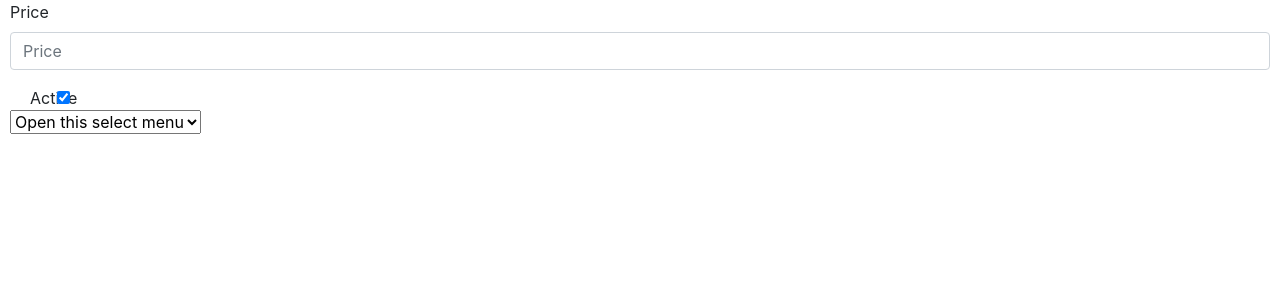
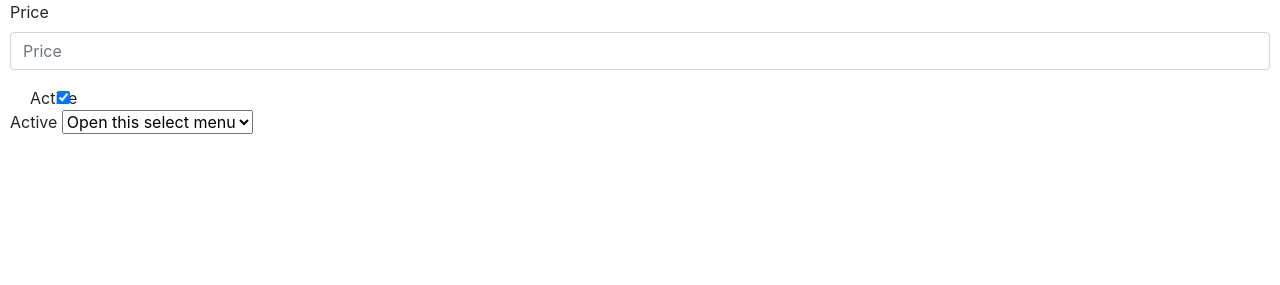
Before and after one commit to kylekce/CS50w, a Django app: template Project 2/commerce/auctions/templates/auctions/create_listing.html in a window 1280 px wide. Shown: the part 515-800 px from the top of the page. Run offline with Django 3.2, Linux system fonts and the light colour scheme; the template is opened without the code that fills it, so the values that code supplies are empty; parts of the project's set-up code (start-up, migrations or seed data) failed here and were passed over; some libraries are stand-ins or nearby versions.

Commit message:
Jul 21, 2023, 7:04 AM

```diff
--- a/Project 2/commerce/auctions/templates/auctions/create_listing.html
+++ b/Project 2/commerce/auctions/templates/auctions/create_listing.html
@@ -29,7 +29,10 @@
     <input class="form-check-input" type="checkbox" value="" id="active" checked>
 </div>
 
-<select class="form-select">
+<label class="form-check-label" for="owner">
+    Active
+</label>
+<select class="form-select" id="owner">
     <option selected>Open this select menu</option>
     <option value="1">One</option>
     <option value="2">Two</option>
```
